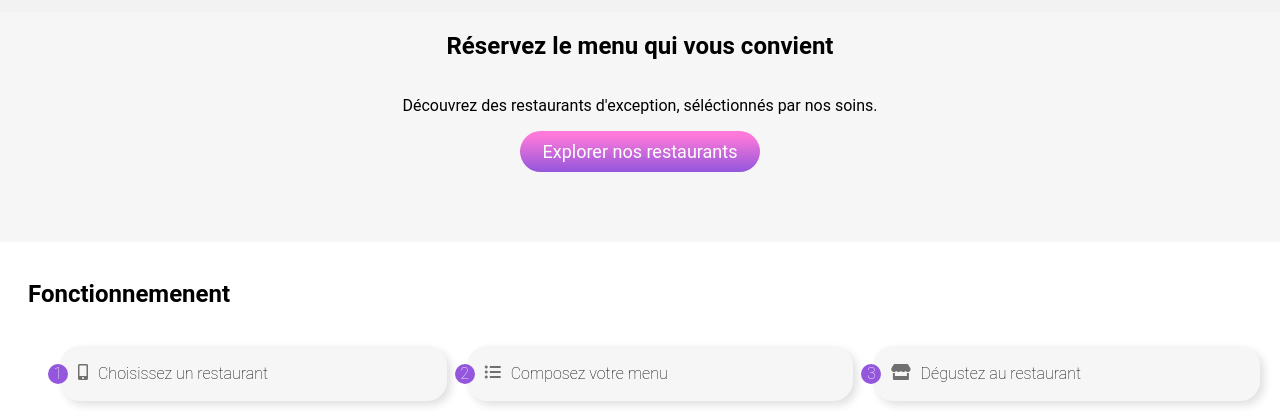
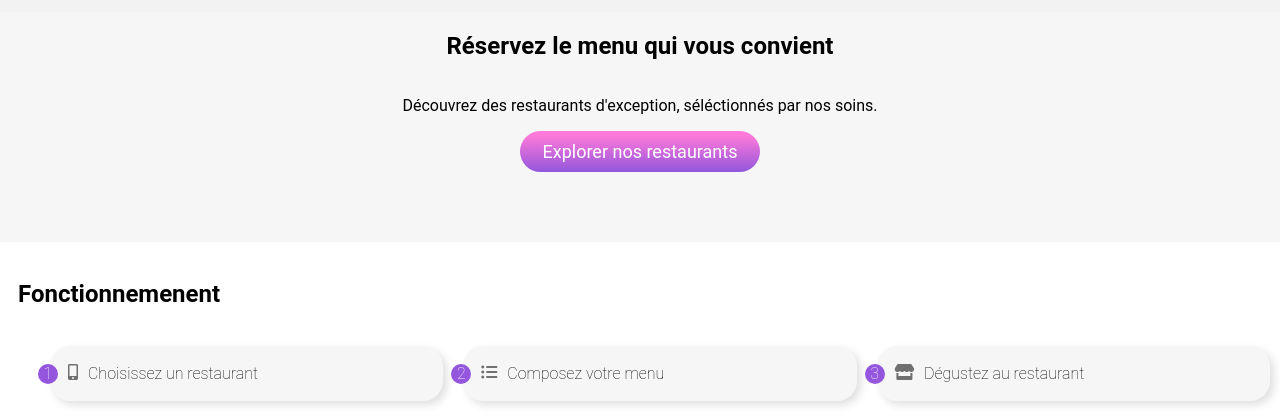
Before and after one commit to Julienlatil/LatilJulien_3_26022021, a plain HTML site: page index.html in a window 1280 px wide. Shown: the part 118-536 px from the top of the page. Drawn offline with Linux system fonts and the light colour scheme.

Commit message:
Update style.css

```diff
--- a/style.css
+++ b/style.css
@@ -11,7 +11,7 @@ ul, ol {
 }
 
 .container {
-  max-width: 1260px;
+  max-width: 1280px;
   margin: auto;
   position: relative;
 }
```
